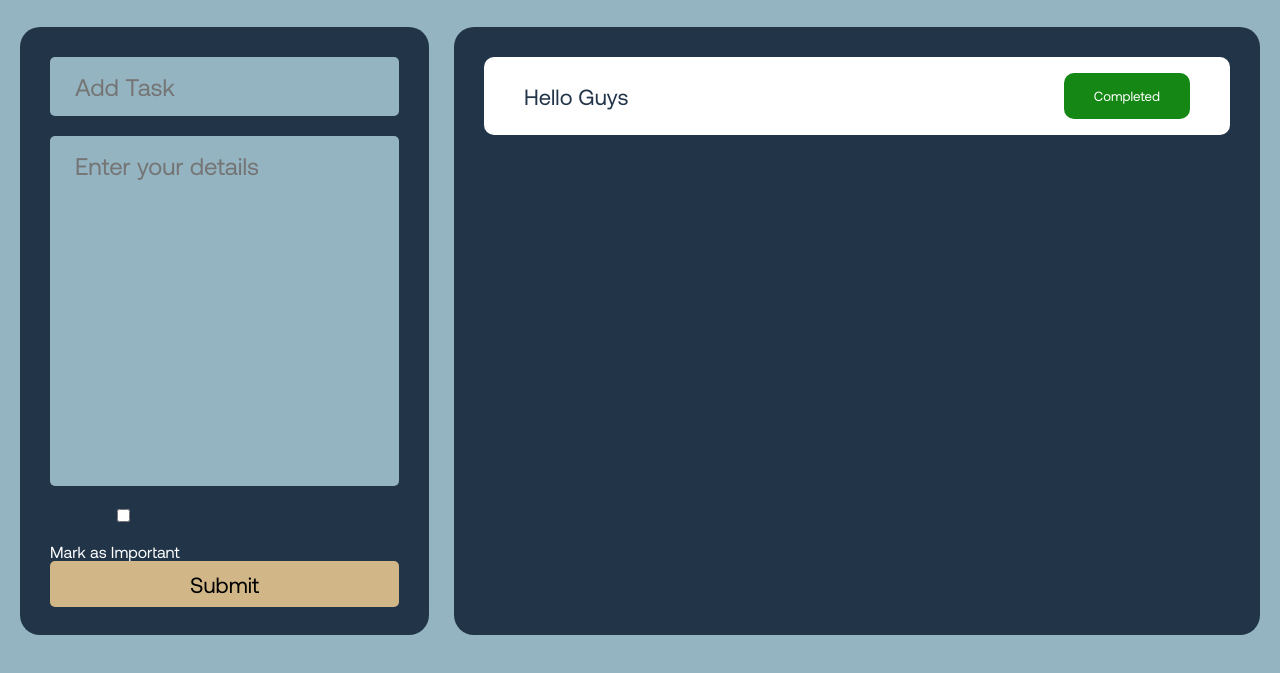
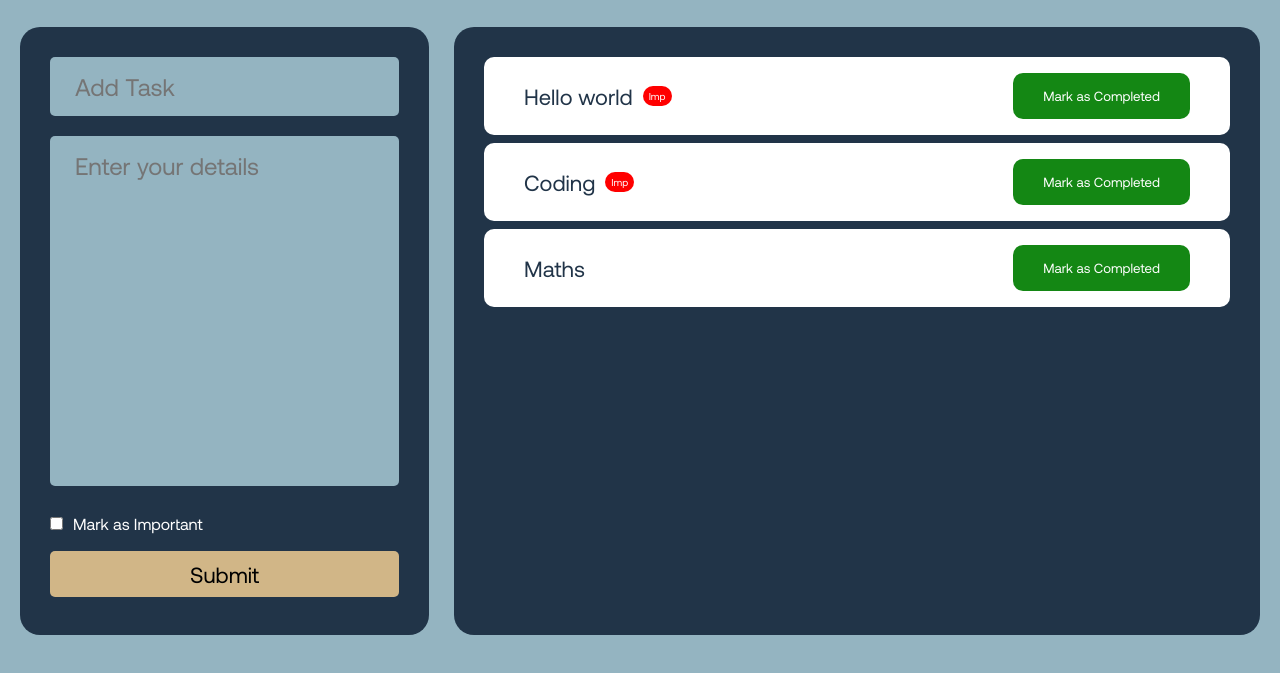
Before and after one commit to BetterCallCode/Dashboard, a plain HTML site: page index.html in a window 1280 px wide. Shown: the part 95-768 px from the top of the page. Drawn offline with nearby package versions, Linux system fonts and the light colour scheme; files whose address does not match are found by name.

Commit message:
mark as imp added

```diff
--- a/index.html
+++ b/index.html
@@ -52,7 +52,7 @@
             <div class="todo-container">
                 <div class="addTask">
                     <form>
-                        <input type="text" required placeholder="Add Task">
+                        <input id="task-input" type="text" required placeholder="Add Task">
                         <textarea required placeholder="Enter your details"></textarea>
                         <div class="mark-imp">
                             <input type="checkbox"  id="check">
@@ -63,10 +63,7 @@
                 </div>
 
                 <div class="allTask">
-                    <div class="task">
-                        <h5>Hello Guys</h5>
-                        <button>Completed</button>
-                    </div>
+
                 </div>
             </div>
         </section>
--- a/script.js
+++ b/script.js
@@ -16,12 +16,50 @@ function openFeatures() {
   });
 }
 
-openFeatures()
+openFeatures();
 
-let form =  document.querySelector('.addTask form')
-let taskInput = document.querySelector('.addTask form input')
-let taskDetailsInput = document.querySelector('.addTask form textarea')
+let form = document.querySelector(".addTask form");
+let taskInput = document.querySelector(".addTask form input");
+let taskDetailsInput = document.querySelector(".addTask form textarea");
+let taskCheckbox = document.querySelector(".addTask form #check");
 
-form.addEventListener('submit', function(e){
-    e.preventDefault()
-})
+let currentTask = [
+  {
+    task: "Hello world",
+    details: "Lala ram babu shayam",
+    imp: true,
+  },
+  {
+    task: "Coding",
+    details: "react js",
+    imp: true,
+  },
+  {
+    task: "Maths",
+    details: "basic maths",
+    imp: false,
+  },
+];
+
+function renderTask() {
+  let allTask = document.querySelector(".allTask");
+
+  let sum = "";
+
+  currentTask.forEach(function (elem) {
+    sum += `<div class="task">
+              <h5>${elem.task} <span class=${elem.imp}>Imp</span></h5>
+              <button>Mark as Completed</button>
+          </div>
+                `;
+  });
+
+  allTask.innerHTML = sum;
+}
+
+renderTask();
+
+
+form.addEventListener("submit", function (e) {
+  e.preventDefault();
+});
--- a/style.css
+++ b/style.css
@@ -3,6 +3,7 @@
     --sec:  #213448;
     --tri1: #94B4C1;
     --tri2: #d1b687;
+    --red: red;
 }
 
 @font-face {
@@ -163,7 +164,7 @@ section.allElems{
     padding: 30px;
 }
 
-.todo-container .addTask form input{
+.todo-container .addTask form input#task-input{
     padding: 15px 25px;
     font-size: 24px;
     width: 100%;
@@ -230,6 +231,25 @@ section.allElems{
 .task h5{
     color: var(--sec);
     font-size: 22px;
+    display: flex;
+    align-items: center;
+    gap: 10px;
+}
+
+.task h5 span{
+    background-color: var(--red);
+    font-size: 10px;
+    color: var(--pri);
+    padding: 4px 6px;
+    border-radius: 11px;
+}
+
+.task h5 span.true{
+    opacity: 1;
+}
+
+.task h5 span.false{
+    opacity: 0;
 }
 
 .task button{
@@ -242,3 +262,13 @@ section.allElems{
     cursor: pointer;
     font-weight: 700;
 }
+
+.mark-imp{
+    display: flex;
+    align-items: center;
+    justify-content: flex-start;
+    padding: 8px 0;
+    margin-bottom: 10px;
+    width: 100%;
+    gap: 10px;
+}
```
